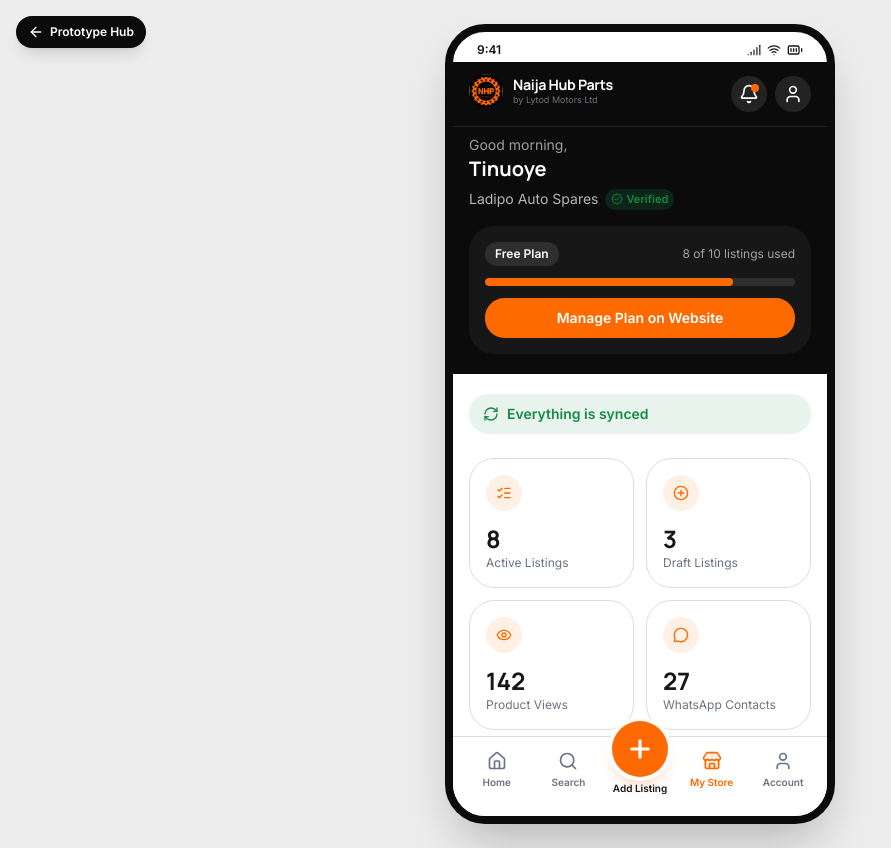
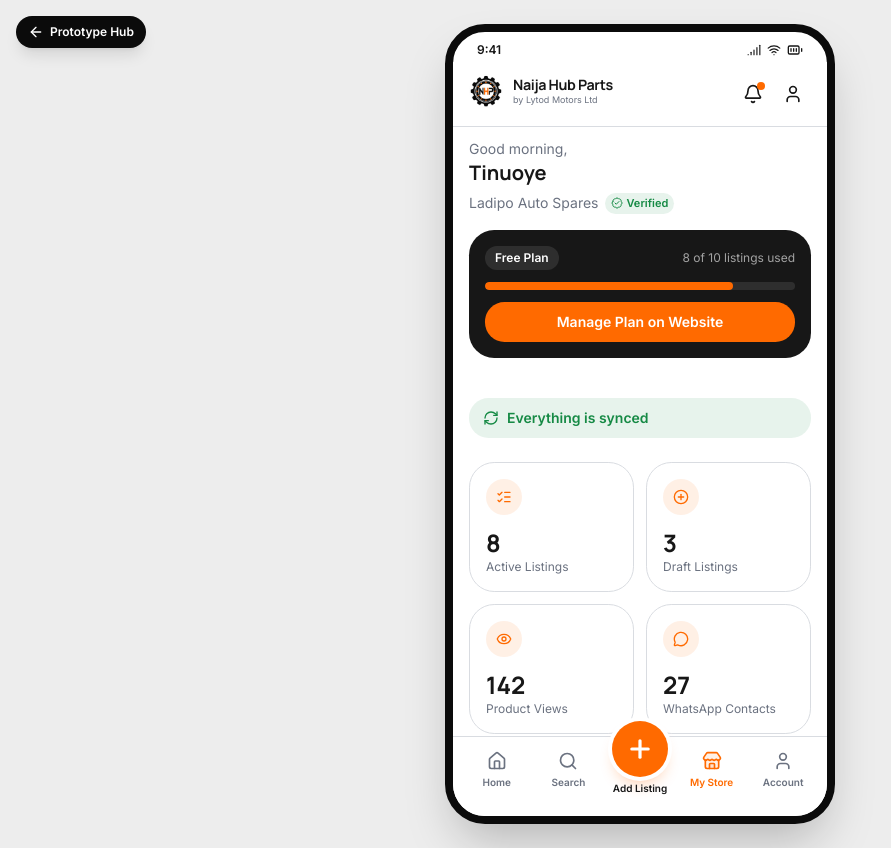
Before and after one commit to royaldev1004/naija-hub-parts-design, a Next.js app: page /mobile/dashboard in a window 1280 px wide. Shown: the whole page, without its empty margins (0-891 px from the left). Built offline with nearby package versions, Linux system fonts and the light colour scheme.

Commit message:
feat: update dashboard navigation and header styles
Co-authored-by: Royal Dev <269332745+royaldev1004@users.noreply.github.com>

```diff
--- a/app/mobile/dashboard/page.tsx
+++ b/app/mobile/dashboard/page.tsx
@@ -36,37 +36,37 @@ export default function DashboardScreen() {
   return (
     <PhoneShell nav>
       {/* Individual navbar — separate from the hero */}
-      <nav className="flex items-center justify-between border-b border-white/10 bg-dark px-4 py-3 text-white">
+      <nav className="sticky top-0 z-10 flex items-center justify-between border-b border-border bg-card/95 px-4 py-3 backdrop-blur">
         <Link href="/mobile/home" aria-label="Naija Hub Parts home">
-          <Logo variant="dark" size={34} withWordmark />
+          <Logo variant="light" size={34} withWordmark />
         </Link>
-        <div className="flex items-center gap-2">
+        <div className="flex items-center gap-1">
           <Link
             href="/mobile/notifications"
             aria-label="Notifications"
-            className="relative inline-flex size-9 items-center justify-center rounded-full bg-white/10 text-white transition-colors hover:bg-white/20"
+            className="relative inline-flex size-9 items-center justify-center rounded-full text-foreground transition-colors hover:bg-muted"
           >
             <Bell className="size-5" />
-            <span className="absolute right-2 top-2 size-2 rounded-full bg-orange" />
+            <span className="absolute right-1.5 top-1.5 size-2 rounded-full bg-orange" />
           </Link>
           <Link
             href="/mobile/account"
             aria-label="Your profile"
-            className="inline-flex size-9 items-center justify-center overflow-hidden rounded-full bg-white/10 text-white transition-colors hover:bg-white/20"
+            className="inline-flex size-9 items-center justify-center overflow-hidden rounded-full text-foreground transition-colors hover:bg-muted"
           >
             <User className="size-5" />
           </Link>
         </div>
       </nav>
 
-      <header className="bg-dark px-4 pb-5 pt-2 text-white">
+      <header className="bg-card px-4 pb-5 pt-3">
         <div className="flex items-start justify-between">
           <div>
-            <p className="text-sm text-white/60">Good morning,</p>
-            <h1 className="font-heading text-xl font-bold">Tinuoye</h1>
+            <p className="text-sm text-muted-foreground">Good morning,</p>
+            <h1 className="font-heading text-xl font-bold text-foreground">Tinuoye</h1>
             <div className="mt-1.5 flex items-center gap-1.5">
-              <span className="text-sm text-white/70">Ladipo Auto Spares</span>
-              <VerifiedBadge compact className="bg-success/20" />
+              <span className="text-sm text-muted-foreground">Ladipo Auto Spares</span>
+              <VerifiedBadge compact />
             </div>
           </div>
         </div>
```
